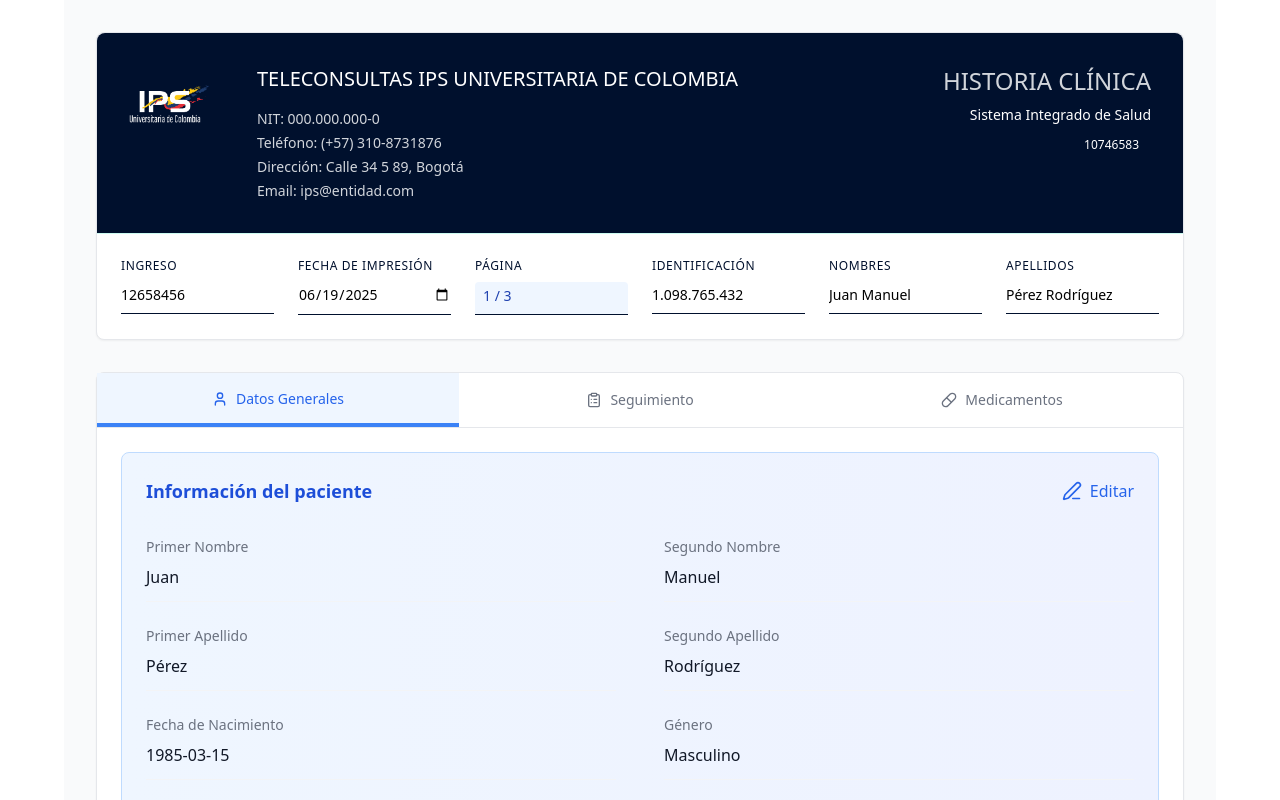
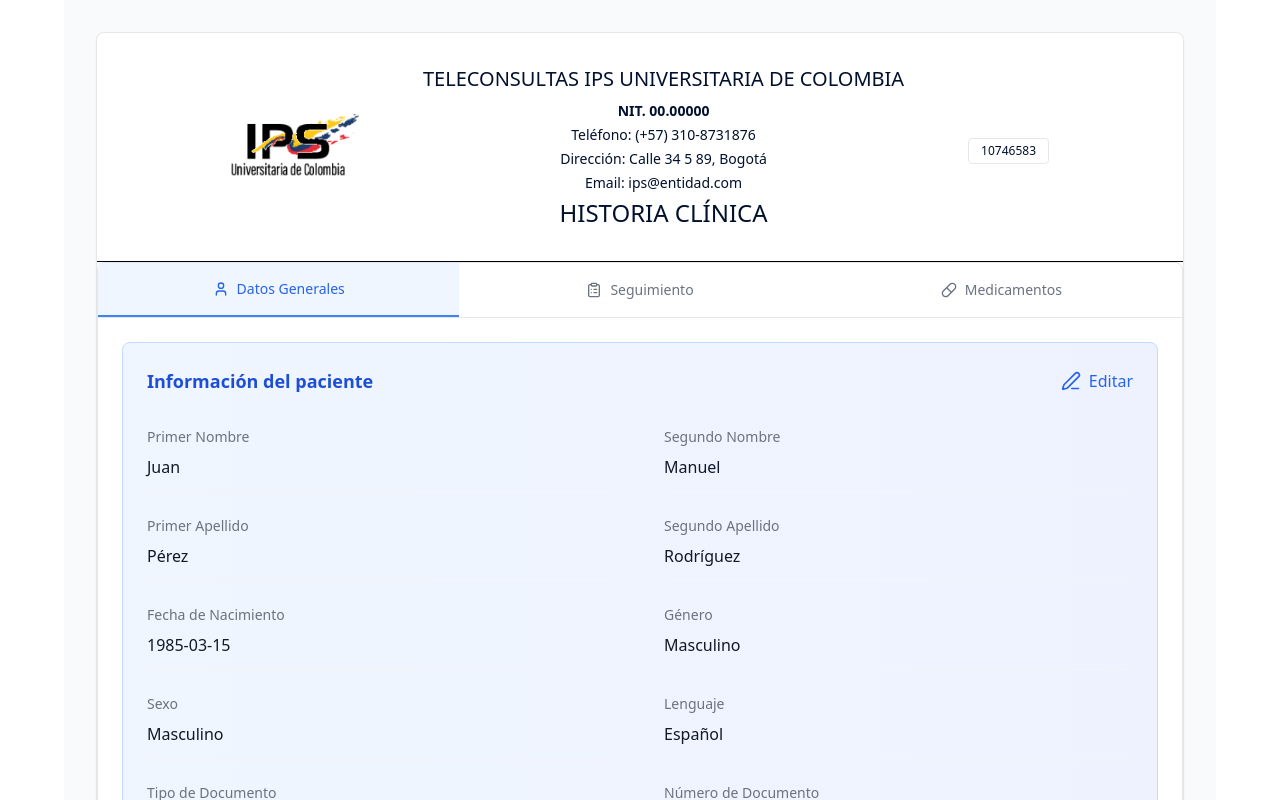
Before and after one commit to moly-mu/T_IPS, a React (Vite) app in the folder front/: page /EdicionHistoriaC in a window 1280 px wide. Shown: the top 800 px of the page. Built offline with nearby package versions, Linux system fonts and the light colour scheme.

Commit message:
historia clinica

```diff
--- a/front/src/components/user/desis/clinicalHistory/ClinicalHistory.jsx
+++ b/front/src/components/user/desis/clinicalHistory/ClinicalHistory.jsx
@@ -79,102 +79,40 @@ const ClinicalHistory = () => {
 
   return (
     <div className="max-w-6xl mx-auto p-8 bg-gray-50 min-h-screen">
-      <div className="border border-black-200 mb-8 bg-white rounded-lg shadow-sm">
-        <div className="border-b border-teal-100 p-8 bg-[#00102D] rounded-t-lg">
-          <div className="flex items-start justify-between">
-            <div className="flex items-start space-x-12">
-              <div className="w-20 h-20 flex items-center justify-center overflow-hidden rounded">
-                <img
-                src="/src/assets/logoIPS.png"
-                alt="IPS" />
+      <div id="historia-clinica" className="border border-black-200 mb-8 bg-white rounded-lg shadow-sm">
+        <div className="border-b border-black p-8 bg-white rounded-t-lg">
+          <div className="flex items-center justify-center">
+            <div className="flex items-center space-x-8">
+              <div className="w-32 h-32 flex items-center justify-center overflow-hidden rounded">
+                <a href="https://link-to-your-image.com" target="_blank" rel="noopener noreferrer">
+                  <img
+                    src="/src/assets/ipsBlack.png"
+                    alt="Logo IPS"
+                    className="object-contain w-full h-full"
+                  />
+                </a>
               </div>
 
-              <div>
-                <h1 className="text-xl font-medium text-white mb-4">TELECONSULTAS IPS UNIVERSITARIA DE COLOMBIA</h1>
-                <div className="space-y-1 text-sm text-gray-300">
-                  <div>NIT: 000.000.000-0</div>
+              <div className="text-center border-black px-8">
+                <h1 className="text-xl font-medium text-[#00102D] mb-2">TELECONSULTAS IPS UNIVERSITARIA DE COLOMBIA</h1>
+                <div className="space-y-1 text-sm text-[#00102D]">
+                  <div className='font-semibold'>NIT. 00.00000</div>
                   <div>Teléfono: (+57) 310-8731876</div>
                   <div>Dirección: Calle 34 5 89, Bogotá</div>
                   <div>Email: ips@entidad.com</div>
+                  <h2 className="text-2xl font-medium text-[#00102D] mb-2">HISTORIA CLÍNICA</h2>
                 </div>
               </div>
-            </div>
 
-            <div className="text-right">
-              <h2 className="text-2xl font-light text-gray-300 mb-2">HISTORIA CLÍNICA</h2>
-              <p className="text-white text-sm">Sistema Integrado de Salud</p>
-              <div className="mt-2 text-white px-3 py-1 rounded text-xs font-medium">
-                10746583
+              <div className="text-center">
+                <p className="text-[#00102D] text-sm"></p>
+                <div className="mt-2 text-[#00102D] px-3 py-1 rounded text-xs font-medium border">
+                  10746583
+                </div>
               </div>
             </div>
           </div>
         </div>
-
-        <div className="p-6">
-          <div className="grid grid-cols-6 gap-6">
-            <div>
-              <label className="block text-xs font-medium text-[#00102D] mb-2 uppercase tracking-wider">Ingreso</label>
-              <input
-                type="text"
-                value={formData.ingreso}
-                onChange={(e) => handleInputChange('ingreso', e.target.value)}
-                className="w-full border-b border-[#00102D] pb-2 text-sm focus:border-teal-500 focus:outline-none transition-colors"
-                placeholder="N° Ingreso"
-              />
-            </div>
-
-            <div>
-              <label className="block text-xs font-medium text-[#00102D] mb-2 uppercase tracking-wider">Fecha de Impresión</label>
-              <input
-                type="date"
-                value={formData.fechaImpresion}
-                onChange={(e) => handleInputChange('fechaImpresion', e.target.value)}
-                className="w-full border-b border-[#00102D] pb-2 text-sm focus:border-teal-500 focus:outline-none transition-colors"
-              />
-            </div>
-
-            <div>
-              <label className="block text-xs font-medium text-[#00102D] mb-2 uppercase tracking-wider">Página</label>
-              <div className="text-sm font-medium text-blue-800 pb-2 border-b border-[#00102D] bg-blue-50 px-2 py-1 rounded-t">
-                1 / 3
-              </div>
-            </div>
-
-            <div>
-              <label className="block text-xs font-medium text-[#00102D] mb-2 uppercase tracking-wider">Identificación</label>
-              <input
-                type="text"
-                value={formData.identificacion}
-                onChange={(e) => handleInputChange('identificacion', e.target.value)}
-                className="w-full border-b border-[#00102D] pb-2 text-sm focus:border-teal-500 focus:outline-none transition-colors"
-                placeholder="N° Documento"
-              />
-            </div>
-
-            <div>
-              <label className="block text-xs font-medium text-[#00102D] mb-2 uppercase tracking-wider">Nombres</label>
-              <input
-                type="text"
-                value={formData.nombre}
-                onChange={(e) => handleInputChange('nombre', e.target.value)}
-                className="w-full border-b border-[#00102D] pb-2 text-sm focus:border-teal-500 focus:outline-none transition-colors"
-                placeholder="Nombres"
-              />
-            </div>
-
-            <div>
-              <label className="block text-xs font-medium text-[#00102D] mb-2 uppercase tracking-wider">Apellidos</label>
-              <input
-                type="text"
-                value={formData.apellidos}
-                onChange={(e) => handleInputChange('apellidos', e.target.value)}
-                className="w-full border-b border-[#00102D] pb-2 text-sm focus:border-teal-500 focus:outline-none transition-colors"
-                placeholder="Apellidos"
-              />
-            </div>
-          </div>
-        </div>
-      </div>
 
       <div className="bg-white border border-gray-200 rounded-lg shadow-sm mb-6">
         <div className="border-b border-gray-200">
@@ -192,14 +130,13 @@ const ClinicalHistory = () => {
                       ? 'bg-blue-50 text-blue-600 border-b-2 border-blue-500'
                       : 'text-gray-500 hover:text-gray-700 hover:bg-gray-50'
                     }
-                  `}
-                >
+                  `}>
                   <div className="flex items-center justify-center space-x-2">
                     <Icon className="h-4 w-4" />
                     <span className="truncate">{tab.label}</span>
                   </div>
                   {activeTab === tab.id && (
-                    <div className="absolute bottom-0 left-0 w-full h-0.5 bg-blue-500"></div>
+                    <div className="absolute bottom-0 left-1/4 w-1/8 h-0.5 bg-blue-500"></div>
                   )}
                 </button>
               );
@@ -245,6 +182,7 @@ const ClinicalHistory = () => {
         </div>
       </div>
     </div>
+    </div>
   );
 };
 
--- a/front/src/components/user/desis/clinicalHistory/TreatmentMedications.jsx
+++ b/front/src/components/user/desis/clinicalHistory/TreatmentMedications.jsx
@@ -4,15 +4,16 @@ import { Plus, Edit2, Trash2, Calendar, Pill, Save, X } from 'lucide-react';
 const TreatmentMedications = () => {
   const [recetas, setRecetas] = useState([
     {
-      idreceta: 1,
-      medicalHistoryId: 'HM001',
+      idreceta: 1564,
+      cie10: 'HM001',
       medicine: 'Ibuprofeno 400mg',
       dosage: '1 tableta',
-      frequency: 'Cada 8 horas',
-      duration: '7 días',
-      indications: 'Tomar después de las comidas para reducir irritación gástrica',
+      prescripcion: 'Tomar después de las comidas para reducir irritación gástrica',
       issuedAt: '2025-01-15',
-      sentBy: 'Dr. García Martínez'
+      sentBy: 'Dr. García Martínez',
+      numeroFormula: '0623-34771412',
+      contrato: '10-7724020-1-1',
+      historiaClinica: '1058099135'
     }
   ]);
 
@@ -20,14 +21,15 @@ const TreatmentMedications = () => {
   const [editingId, setEditingId] = useState(null);
   const [formData, setFormData] = useState({
     idreceta: '',
-    medicalHistoryId: '',
+    cie10: '',
     medicine: '',
     dosage: '',
-    frequency: '',
-    duration: '',
-    indications: '',
+    prescripcion: '',
     issuedAt: '',
-    sentBy: ''
+    sentBy: '',
+    numeroFormula: '',
+    contrato: '',
+    historiaClinica: ''
   });
 
   const handleInputChange = (field, value) => {
@@ -42,14 +44,15 @@ const TreatmentMedications = () => {
     setEditingId(null);
     setFormData({
       idreceta: '',
-      medicalHistoryId: '',
+      cie10: '',
       medicine: '',
       dosage: '',
-      frequency: '',
-      duration: '',
-      indications: '',
+      prescripcion: '',
       issuedAt: '',
-      sentBy: ''
+      sentBy: '',
+      numeroFormula: '',
+      contrato: '',
+      historiaClinica: ''
     });
   };
 
@@ -83,12 +86,26 @@ const TreatmentMedications = () => {
     }
   };
 
+  const formatDate = (dateString) => {
+    if (!dateString) return '';
+    const date = new Date(dateString);
+    return date.toLocaleDateString('es-CO', {
+      day: '2-digit',
+      month: '2-digit',
+      year: 'numeric'
+    }) + ', ' + date.toLocaleTimeString('es-CO', {
+      hour: '2-digit',
+      minute: '2-digit',
+      second: '2-digit'
+    });
+  };
+
   return (
     <div className="max-w-6xl mx-auto p-6 space-y-6">
       <div className="flex justify-end mb-6">
         <button
           onClick={handleAdd}
-            className="flex items-center space-x-2 px-4 py-2 bg-green-700 text-white rounded hover:bg-green-600 transition-colors text-sm">
+          className="flex items-center space-x-2 px-4 py-2 bg-[#00102D] text-white rounded hover:bg-[#003366] transition-colors text-sm">
           <Plus className="h-4 w-4" />
           <span>Agregar medicamento</span>
         </button>
@@ -96,17 +113,17 @@ const TreatmentMedications = () => {
 
       {/* formulario */}
       {isEditing && (
-          <div className="bg-green-50 p-6">
+        <div className="bg-[#E6EEFF] p-6">
           <div className="grid grid-cols-1 md:grid-cols-3 gap-4 mb-6">
             <div>
               <label className="block text-sm font-medium text-gray-700 mb-1">
-                  ID Historia Médica
+                CIE-10
               </label>
               <input
                 type="text"
-                  value={formData.medicalHistoryId}
-                  onChange={(e) => handleInputChange('medicalHistoryId', e.target.value)}
-                  className="w-full px-3 py-2 border border-gray-300 rounded focus:outline-none focus:border-green-700 text-sm"
+                value={formData.cie10}
+                onChange={(e) => handleInputChange('cie10', e.target.value)}
+                className="w-full px-3 py-2 border border-gray-300 rounded focus:outline-none focus:border-[#002F86] text-sm"
                 placeholder="ID de historia médica"
               />
             </div>
@@ -119,9 +136,22 @@ const TreatmentMedications = () => {
                 type="text"
                 value={formData.idreceta}
                 onChange={(e) => handleInputChange('idreceta', e.target.value)}
-                  className="w-full px-3 py-2 border border-gray-300 rounded focus:outline-none focus:border-green-700 text-sm"
+                className="w-full px-3 py-2 border border-gray-300 rounded focus:outline-none focus:border-[#002F86] text-sm"
                 placeholder="ID de la receta"
                 disabled={editingId}
+              />
+            </div>
+
+            <div>
+              <label className="block text-sm font-medium text-gray-700 mb-1">
+                Número de Fórmula
+              </label>
+              <input
+                type="text"
+                value={formData.numeroFormula}
+                onChange={(e) => handleInputChange('numeroFormula', e.target.value)}
+                className="w-full px-3 py-2 border border-gray-300 rounded focus:outline-none focus:border-[#002F86] text-sm"
+                placeholder="0623-34771412"
               />
             </div>
 
@@ -133,8 +163,34 @@ const TreatmentMedications = () => {
                 type="text"
                 value={formData.sentBy}
                 onChange={(e) => handleInputChange('sentBy', e.target.value)}
-                  className="w-full px-3 py-2 border border-gray-300 rounded focus:outline-none focus:border-green-700 text-sm"
+                className="w-full px-3 py-2 border border-gray-300 rounded focus:outline-none focus:border-[#002F86] text-sm"
                 placeholder="Médico que emite la receta"
+              />
+            </div>
+
+            <div>
+              <label className="block text-sm font-medium text-gray-700 mb-1">
+                Contrato EPS
+              </label>
+              <input
+                type="text"
+                value={formData.contrato}
+                onChange={(e) => handleInputChange('contrato', e.target.value)}
+                className="w-full px-3 py-2 border border-gray-300 rounded focus:outline-none focus:border-[#002F86] text-sm"
+                placeholder="10-7724020-1-1"
+              />
+            </div>
+
+            <div>
+              <label className="block text-sm font-medium text-gray-700 mb-1">
+                Historia Clínica
+              </label>
+              <input
+                type="text"
+                value={formData.historiaClinica}
+                onChange={(e) => handleInputChange('historiaClinica', e.target.value)}
+                className="w-full px-3 py-2 border border-gray-300 rounded focus:outline-none focus:border-[#002F86] text-sm"
+                placeholder="1058099135"
               />
             </div>
 
@@ -146,7 +202,7 @@ const TreatmentMedications = () => {
                 type="text"
                 value={formData.medicine}
                 onChange={(e) => handleInputChange('medicine', e.target.value)}
-                  className="w-full px-3 py-2 border border-gray-300 rounded focus:outline-none focus:border-green-700 text-sm"
+                className="w-full px-3 py-2 border border-gray-300 rounded focus:outline-none focus:border-[#002F86] text-sm"
                 placeholder="Nombre y presentación"
               />
             </div>
@@ -159,34 +215,8 @@ const TreatmentMedications = () => {
                 type="text"
                 value={formData.dosage}
                 onChange={(e) => handleInputChange('dosage', e.target.value)}
-                  className="w-full px-3 py-2 border border-gray-300 rounded focus:outline-none focus:border-green-700 text-sm"
+                className="w-full px-3 py-2 border border-gray-300 rounded focus:outline-none focus:border-[#002F86] text-sm"
                 placeholder="Dosis por toma"
-                />
-              </div>
-
-              <div>
-                <label className="block text-sm font-medium text-gray-700 mb-1">
-                  Frecuencia
-                </label>
-                <input
-                  type="text"
-                  value={formData.frequency}
-                  onChange={(e) => handleInputChange('frequency', e.target.value)}
-                  className="w-full px-3 py-2 border border-gray-300 rounded focus:outline-none focus:border-green-700 text-sm"
-                  placeholder="Frecuencia de administración"
-                />
-              </div>
-
-              <div>
-                <label className="block text-sm font-medium text-gray-700 mb-1">
-                  Duración del Tratamiento
-                </label>
-                <input
-                  type="text"
-                  value={formData.duration}
-                  onChange={(e) => handleInputChange('duration', e.target.value)}
-                  className="w-full px-3 py-2 border border-gray-300 rounded focus:outline-none focus:border-green-700 text-sm"
-                  placeholder="Duración total"
               />
             </div>
 
@@ -198,20 +228,20 @@ const TreatmentMedications = () => {
                 type="date"
                 value={formData.issuedAt}
                 onChange={(e) => handleInputChange('issuedAt', e.target.value)}
-                  className="w-full px-3 py-2 border border-gray-300 rounded focus:outline-none focus:border-green-700 text-sm"
+                className="w-full px-3 py-2 border border-gray-300 rounded focus:outline-none focus:border-[#002F86] text-sm"
               />
             </div>
 
             <div className="md:col-span-3">
               <label className="block text-sm font-medium text-gray-700 mb-1">
-                  Indicaciones
+                Prescripción
               </label>
               <textarea
-                  value={formData.indications}
-                  onChange={(e) => handleInputChange('indications', e.target.value)}
+                value={formData.prescripcion}
+                onChange={(e) => handleInputChange('prescripcion', e.target.value)}
                 rows="3"
-                  className="w-full px-3 py-2 border border-gray-300 rounded focus:outline-none focus:border-green-700 text-sm resize-none"
-                  placeholder="Indicaciones especiales para la administración del medicamento..."
+                className="w-full px-3 py-2 border border-gray-300 rounded focus:outline-none focus:border-[#002F86] text-sm resize-none"
+                placeholder="Prescripciones especiales para la administración del medicamento..."
               />
             </div>
           </div>
@@ -225,7 +255,7 @@ const TreatmentMedications = () => {
             </button>
             <button
               onClick={handleSave}
-                className="flex items-center space-x-2 px-4 py-2 bg-green-700 text-white rounded hover:bg-green-600 transition-colors text-sm">
+              className="flex items-center space-x-2 px-4 py-2 bg-[#00102D] text-white rounded hover:bg-[#003366] transition-colors text-sm">
               <Save className="h-4 w-4" />
               <span>Guardar</span>
             </button>
@@ -233,26 +263,57 @@ const TreatmentMedications = () => {
         </div>
       )}
 
-      {/* lis recetas existentes */}
+      {/* lista recetas existentes */}
       <div className="border border-gray-200 rounded-lg overflow-hidden">
         <div className="bg-gray-100 px-4 py-3 border-b border-gray-200">
           <h3 className="font-medium text-gray-900 flex items-center space-x-2">
-            <Pill className="h-5 w-5 text-green-600" />
+            <Pill className="h-5 w-5 text-[#002F86]" />
             <span>Recetas Registradas ({recetas.length})</span>
           </h3>
         </div>
 
         <div className="divide-y divide-gray-200">
           {recetas.map((receta, index) => (
-            <div key={receta.idreceta} className="p-4 hover:bg-gray-50 transition-colors">
+            <div key={receta.idreceta}>
+              {/* Cabecera profesional de cada receta */}
+              <div className="bg-white px-8 py-4 border-b border-gray-300">
+                <div className="flex justify-between">
+                  <div className="text-left">
+                    <h1 className="text-xl font-bold text-[#00102D] mb-2">TELECONSULTAS IPS</h1>
+                    <div className="space-y-1 text-xs text-[#00102D]">
+                      <div className="font-medium">IPS Universitaria de Colombia - NIT. 00.00000</div>
+                      <div>Calle 34 5 89, Bogotá Teléfono: (+57) 310-8731876</div>
+                      <div>Nombre: JUAN MANUEL PÉREZ RODRÍGUEZ</div>
+                      <div>Identificación: CC 1098765432</div>
+                      <div>Sexo: Masculino - Edad: 40 Años</div>
+                    </div>
+                  </div>
+
+                  <div className="text-left">
+                    <h1 className="text-sm font-bold text-[#00102D] mb-2">
+                      FÓRMULA MÉDICA <br /> No. {receta.numeroFormula || '0623-34771412'}
+                    </h1>
+                    <div className="space-y-1 text-xs text-[#00102D]">
+                      <div>BOGOTÁ</div>
+                      <div>{formatDate(receta.issuedAt) || '05/03/2021, 17:02:14'}</div>
+                      <div>Contrato E.P.S Sanitas: {receta.contrato || '10-7724020-1-1'}</div>
+                      <div>Historia Clínica: {receta.historiaClinica || '1058099135'}</div>
+                      <div>Tipo de Usuario: Contributivo</div>
+                    </div>
+                  </div>
+                </div>
+              </div>
+
+              {/* Contenido original de la receta */}
+              <div className="p-4 hover:bg-gray-50 transition-colors">
                 <div className="flex items-start justify-between mb-3">
                   <div className="flex items-center space-x-3">
-                  <div className="w-8 h-8 bg-green-100 rounded-full flex items-center justify-center text-sm font-bold text-green-900">
+                    <div className="w-8 h-8 bg-[#BAD2FF] rounded-full flex items-center justify-center text-sm font-bold text-[#00102D]">
                       {index + 1}
                     </div>
                     <div>
                       <h4 className="font-medium text-gray-900">{receta.medicine}</h4>
-                    <p className="text-sm text-gray-500">Receta #{receta.idreceta} - Historia: {receta.medicalHistoryId}</p>
+                      <p className="text-sm text-gray-500">Receta #{receta.idreceta} - Diagnóstico: {receta.cie10}</p>
                     </div>
                   </div>
 
@@ -278,24 +339,16 @@ const TreatmentMedications = () => {
                     <p className="text-gray-900">{receta.dosage}</p>
                   </div>
                   <div>
-                  <span className="font-medium text-gray-500">Frecuencia:</span>
-                  <p className="text-gray-900">{receta.frequency}</p>
-                </div>
-                <div>
-                  <span className="font-medium text-gray-500">Duración:</span>
-                  <p className="text-gray-900">{receta.duration}</p>
-                </div>
-                <div>
-                  <span className="font-medium text-gray-500">Médico:</span>
+                    <span className="font-medium text-gray-500">Enviado Por:</span>
                     <p className="text-gray-900">{receta.sentBy}</p>
                   </div>
                 </div>
 
-              {receta.indications && (
+                {receta.prescripcion && (
                   <div className="mb-3">
-                  <span className="font-medium text-gray-500 text-sm">Indicaciones:</span>
-                  <p className="text-sm text-gray-700 mt-1 p-2 bg-blue-50 border-l-4 border-blue-400 rounded">
-                    {receta.indications}
+                    <span className="font-medium text-gray-500 text-sm">Prescripción:</span>
+                    <p className="text-sm text-gray-700 mt-1 p-2 bg-blue-50 border-l-4 border-[#003EB1] rounded">
+                      {receta.prescripcion}
                     </p>
                   </div>
                 )}
@@ -304,6 +357,10 @@ const TreatmentMedications = () => {
                   <Calendar className="h-3 w-3 mr-1" />
                   <span>Emitida: {receta.issuedAt}</span>
                 </div>
+
+                <div className="flex items-center text-xs text-gray-500">*Los medicamentos únicamente deben ser administrados durante el tiempo definido en la formulación</div>
+              </div>
+
             </div>
           ))}
 
--- a/front/src/components/user/desis/clinicalHistory/general/History.jsx
+++ b/front/src/components/user/desis/clinicalHistory/general/History.jsx
@@ -186,7 +186,7 @@ const History = () => {
                 <div className="flex items-center space-x-1">
                   <button
                     onClick={() => handleEdit(history)}
-                    className="p-2 text-blue-600 hover:bg-blue-50 rounded transition-colors"
+                    className="p-2 text-green-600 hover:bg-green-50 rounded transition-colors"
                     title="Editar">
                     <Edit2 className="h-4 w-4" />
                   </button>
@@ -217,7 +217,7 @@ const History = () => {
               {history.descripcion && (
                 <div className="mb-3">
                   <span className="font-medium text-gray-500 text-sm">Descripción:</span>
-                  <p className="text-sm text-gray-700 mt-1 p-2 bg-blue-50 border-l-4 border-blue-400 rounded">
+                  <p className="text-sm text-gray-700 mt-1 p-2 bg-green-50 border-l-4 border-green-700 rounded">
                     {history.descripcion}
                   </p>
                 </div>
```
Also changed, not shown: front/src/assets/ipsBlack.png (added). Lines whose indentation alone changed are shown as unchanged.
